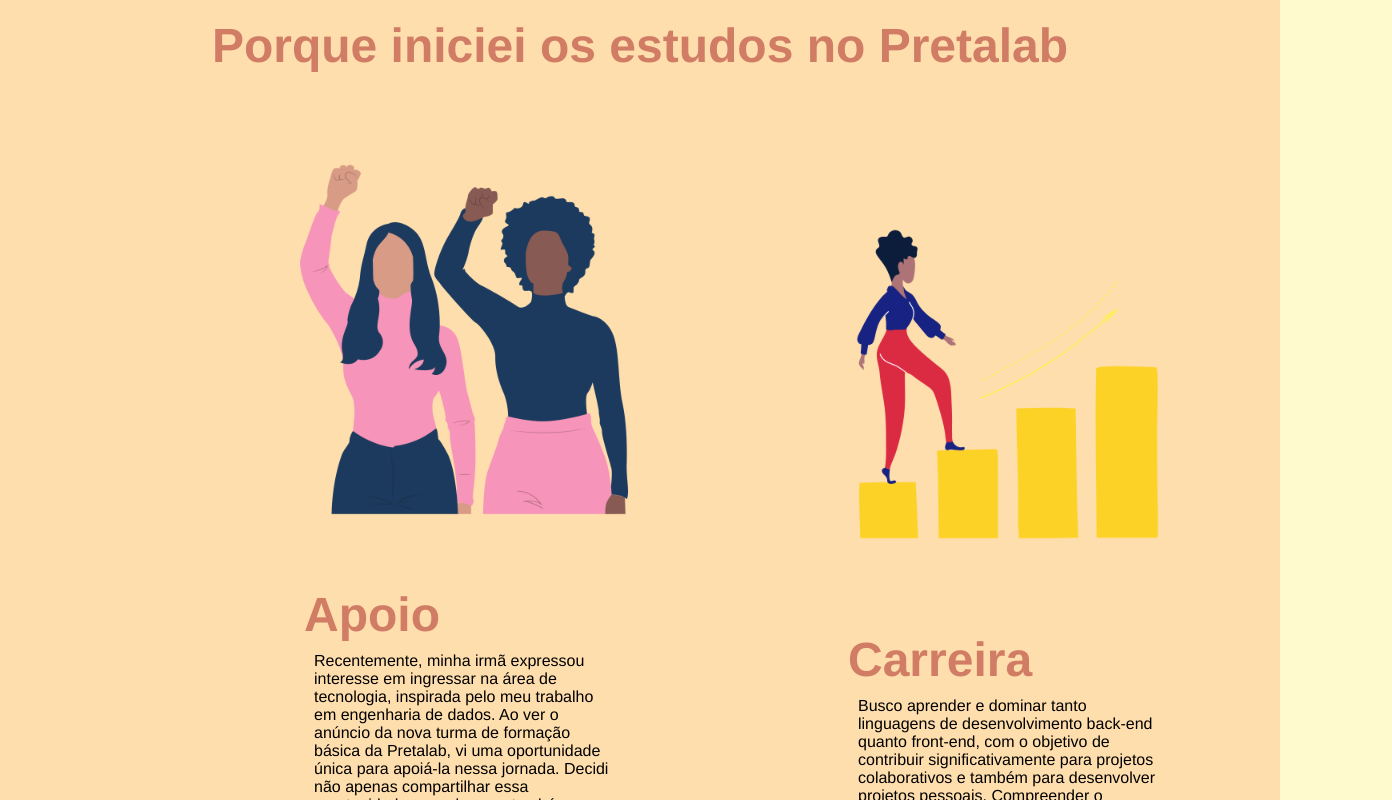
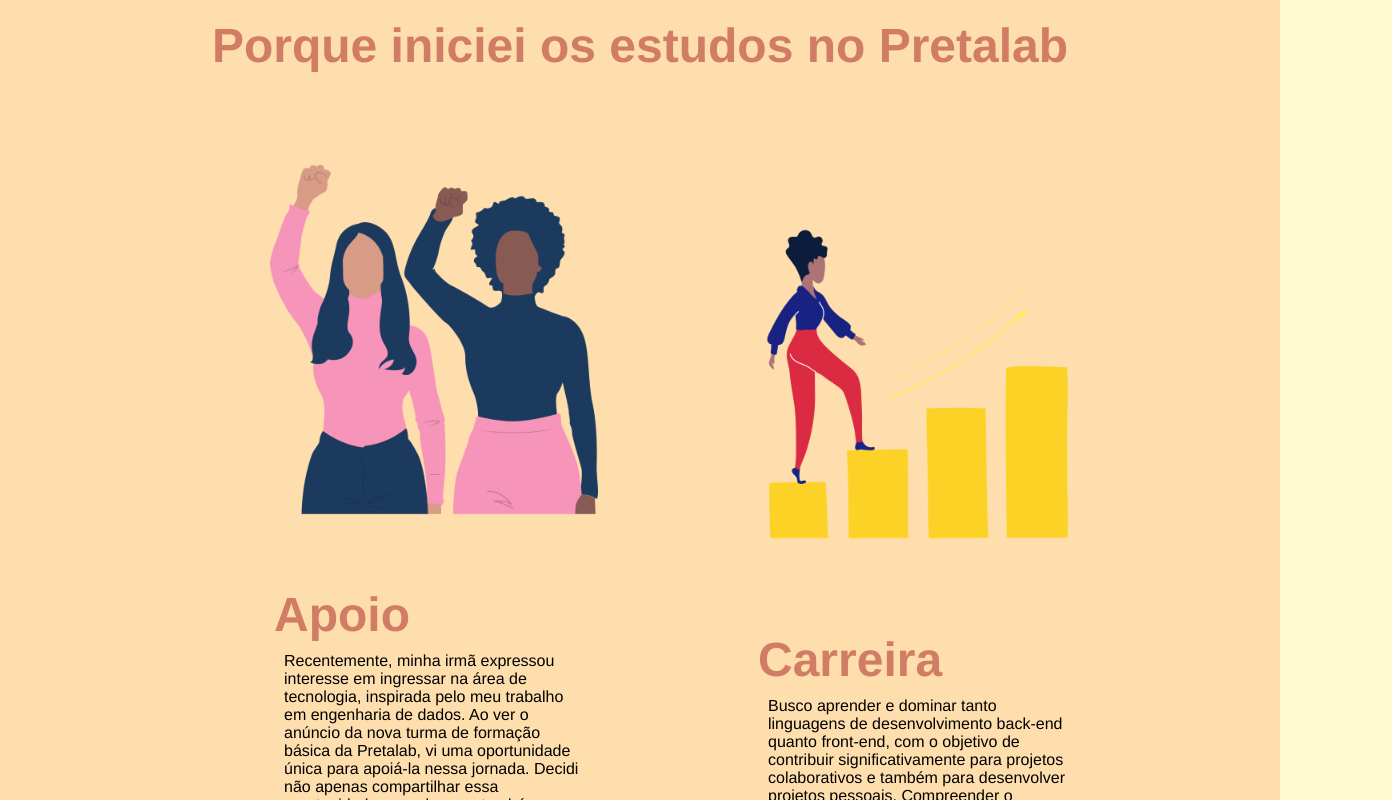
Before and after one commit to iallysamara/Projeto_Final_Preta_Lab_React, a React (Vite) app: page / in a window 1280 px wide. Shown: the part 820-1620 px from the top of the page, 1392 px wide, since content can reach past the window. Built offline with nearby package versions, Linux system fonts and the light colour scheme.

Commit message:
Mudando o espaçamento do card e o justify-content do .card

```diff
--- a/src/pages/Home/Home.module.css
+++ b/src/pages/Home/Home.module.css
@@ -59,7 +59,7 @@
 }
 
 .card {
-  margin: 80px;
+  margin: 50px;
   margin-top: 50px;
   margin-bottom: 50px;
   display: flex;
```
